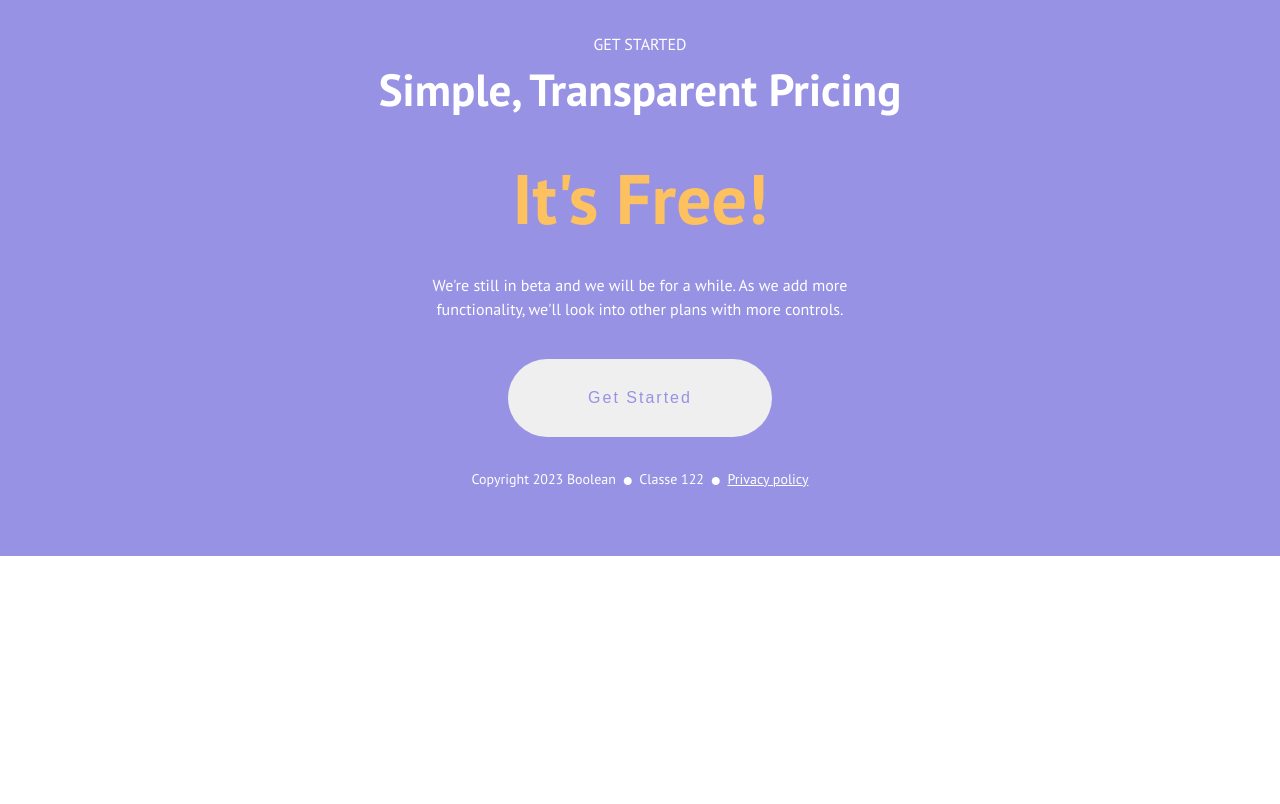
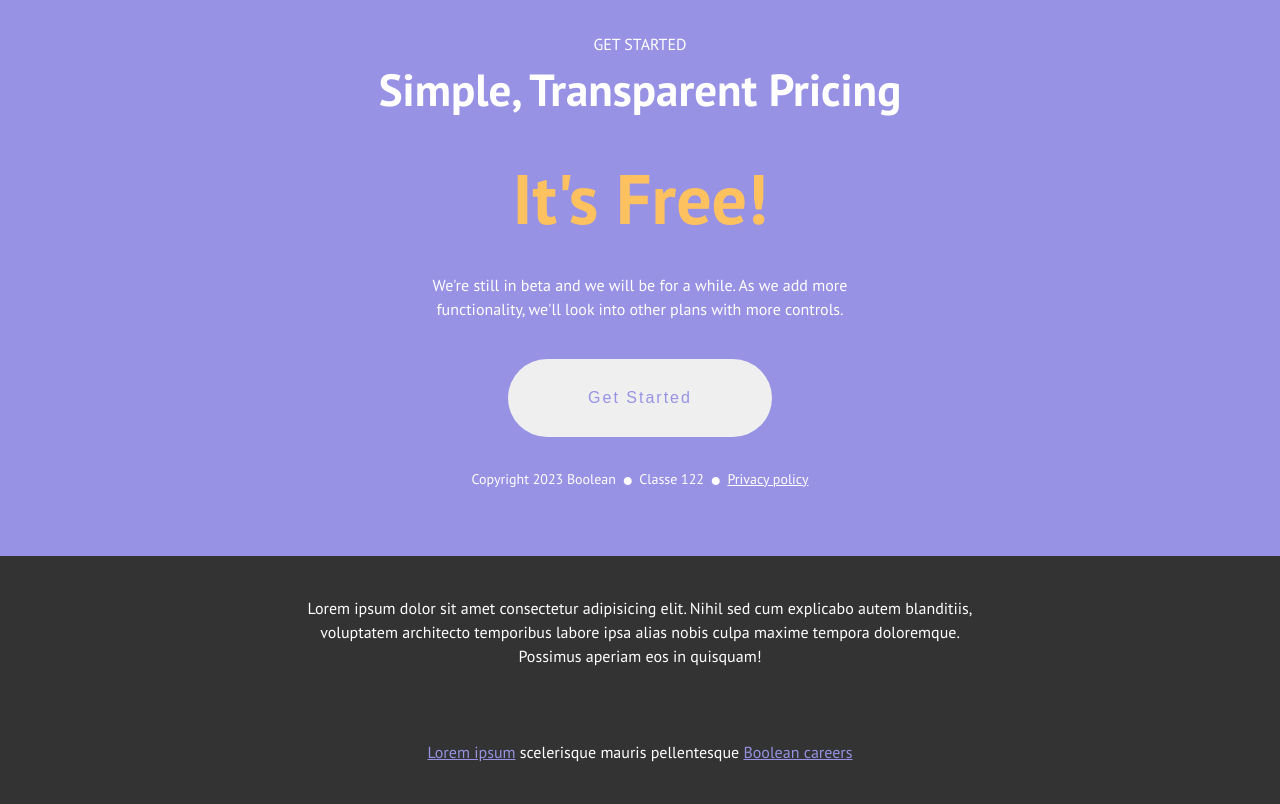
Before and after one commit to simone-danzeri/htmlcss-responsive-layout, a plain HTML site: page index.html in a window 1280 px wide. Shown: the part 5086-5890 px from the top of the page. Before the commit the page ends 5642 px from the top, so only its background shows below. Drawn offline with Linux system fonts and the light colour scheme.

Commit message:
feat: add footer for desktop, tablet and mobile

```diff
--- a/index.html
+++ b/index.html
@@ -288,6 +288,15 @@
                 </div>
             </div>
         </section>
+
     </main>
+
+    <footer>
+        <div class="container">
+            <p class="center">Lorem ipsum dolor sit amet consectetur adipisicing elit. Nihil sed cum explicabo autem blanditiis, voluptatem architecto temporibus labore ipsa alias nobis culpa maxime tempora doloremque. Possimus aperiam eos in quisquam!</p>
+            <p class="center links"><a href="#">Lorem ipsum</a> scelerisque mauris pellentesque <a href="#">Boolean careers</a></p>
+        </div>
+    </footer>
+
 </body>
 </html>
--- a/style.css
+++ b/style.css
@@ -464,6 +464,30 @@ header nav ul li{
     color: #fff;
 }
 
+/*-----------------
+    FOOTER
+-----------------*/
+
+footer{
+    background-color: #333333;
+    padding: 40px 0px;
+}
+
+
+footer p{
+    color: #fff;
+    width: 60%;
+    margin: 0 auto;
+}
+
+footer .links{
+    padding-top: 72px;
+}
+
+footer a{
+    color: #9792e4;
+}
+
 
 /*-----------------
     RESPONSIVE
```
